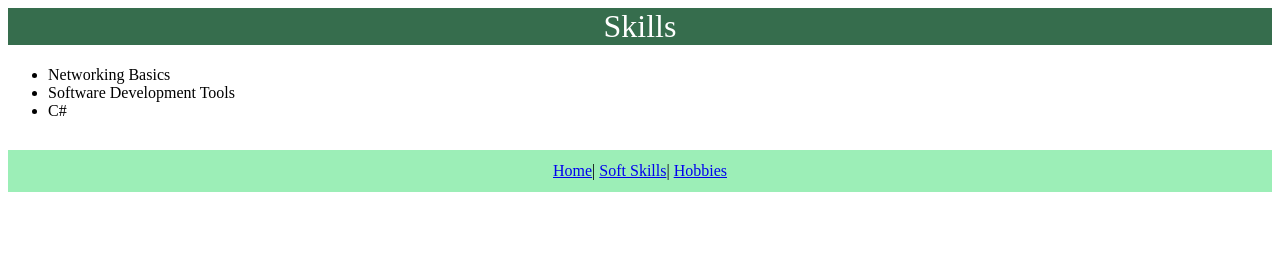
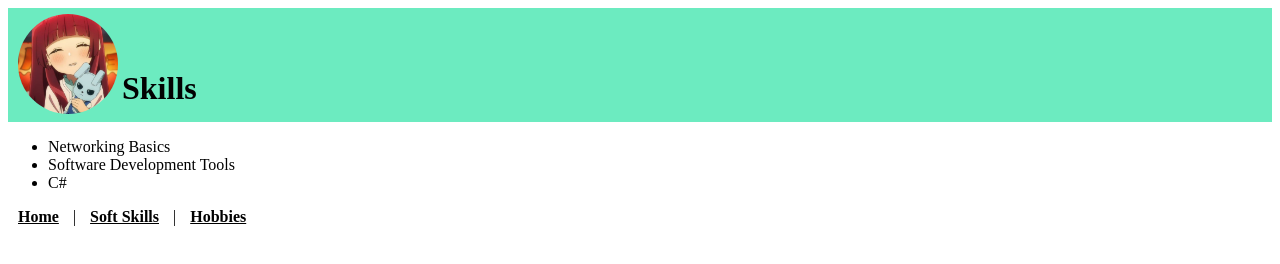
Before and after one commit to penguin-147/Resume, a plain HTML site: page Skills.html in a window 1280 px wide. Drawn offline with Linux system fonts and the light colour scheme.

Commit message:
Uploaded new files

```diff
--- a/Skills.html
+++ b/Skills.html
@@ -1,32 +1,61 @@
-<h1>Skills</h1>
+<body>
+    <div class="Header">
+      <img src="yaeka.jpg" alt="">
+      <h1>Skills</h>
+    </div>
+
     <ul>
       <li>Networking Basics</li>
       <li>Software Development Tools</li>
       <li>C#</li>
     </ul>
 
+    <div class="links">
+      <a href="index.html">Home</a> |
+      <a href="Soft skills.html">Soft Skills</a> |
+      <a href="hobbies.html">Hobbies</a>
+    </div>
+  </body>
 
   <style>
-h1{
-            color: rgb(255, 255, 255);
-            background-color: rgb(54, 109, 77);
-            text-align: center;
-            font-weight: 100;
+
+    h1 {
+      /* display: inline; */
+      /* text-align: center; */
+      /* background-color: rgb(204, 153, 255); */
+      color: rgb(2, 2, 2);
+      /* padding: 20px;
+      font-size: 24px; */
+      display: inline;
+      position: relative;
+      bottom: 15px;
     }
 
-        div{
-            text-align: center;
-            background-color: rgb(156, 238, 183);
-            padding: 12px;
-            margin-top: 30px;
-            margin-bottom: 10px;
+    ul li {
+      /* margin-bottom: 10px; */
+    }
+
+    .Header {
+      display: inline-block;
+      background: rgb(108, 235, 192);
+      width: 100%;
+    }
+
+    a {
+      color: rgb(0, 0, 0);
+      margin: 10px;
+      font-weight: bold;
+    }
+
+    img {
+      margin-left: 10px;
+      margin-top: 6px;
+      width: 100px;
+      height: 100px;
+      border-radius: 50px;
+
     }
   </style>
+</head>
 
-<div>
-<a href="index.html">Home</a>|
-
-<a href="Soft skills.html">Soft Skills</a>|
-
-<a href="Hobbies.html">Hobbies</a>
-</div>
+</html>
```
Lines whose indentation alone changed are shown as unchanged.
